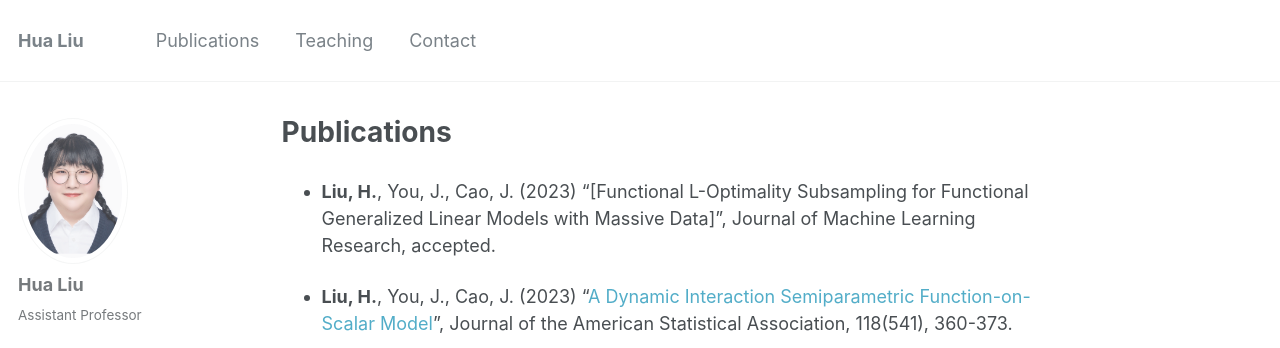
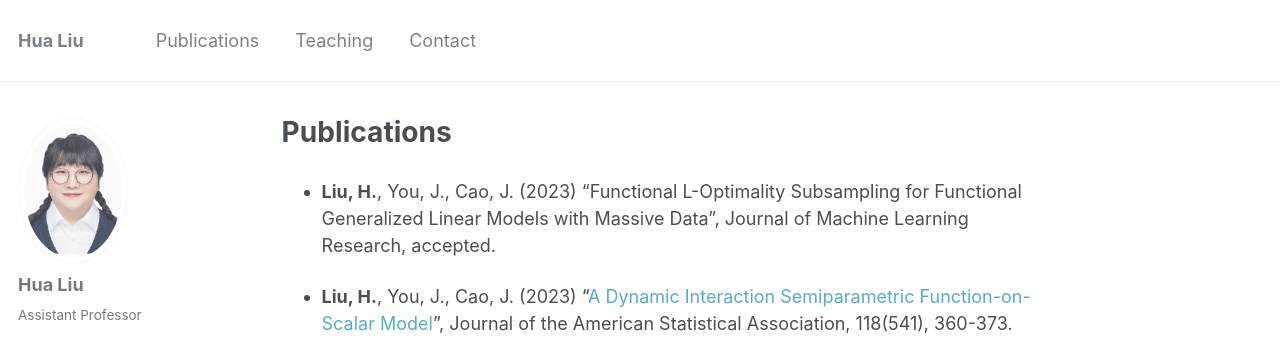
Before and after one commit to liuhuasufe/liuhuasufe.github.io, a Jekyll site: the page built from _pages/publications.md, in a window 1280 px wide. Shown: the top 348 px of the page. Built offline with Jekyll 4.4.1, drawn with Linux system fonts in a browser that asks for light colours.

```diff
--- a/_pages/publications.md
+++ b/_pages/publications.md
@@ -4,9 +4,9 @@ permalink: /publications/
 author_profile: true
 ---
 
-- **Liu, H.**, You, J., Cao, J. (2023) "[Functional
+- **Liu, H.**, You, J., Cao, J. (2023) "Functional
 L-Optimality Subsampling for Functional Generalized Linear Models with
-Massive Data]", Journal of Machine Learning Research, accepted.
+Massive Data", Journal of Machine Learning Research, accepted.
 
 - **Liu, H.**, You, J., Cao, J. (2023) "[A Dynamic Interaction Semiparametric Function-on-Scalar Model](https://www.tandfonline.com/doi/full/10.1080/01621459.2021.1933496)", Journal of the American Statistical Association, 118(541), 360-373.
 
```
